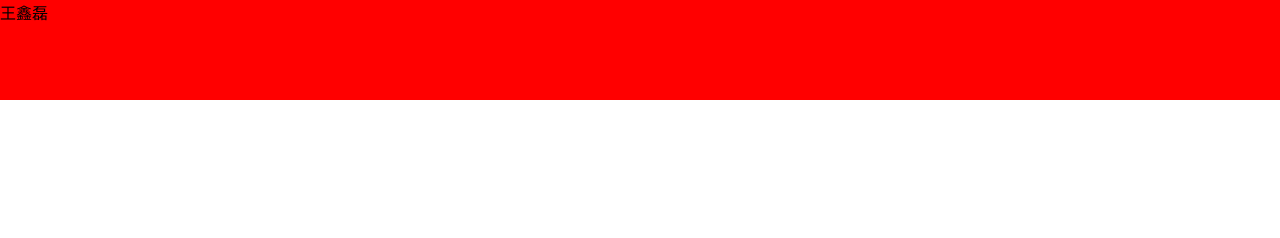
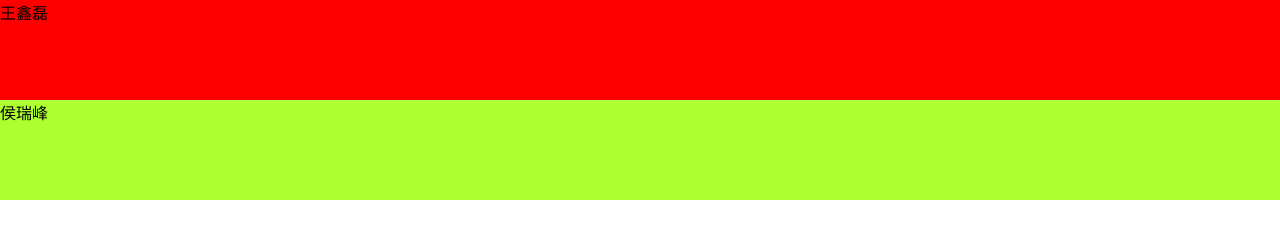
Before and after one commit to wxl0601/burn-carrot, a plain HTML site: page src/index.html in a window 1280 px wide. Drawn offline with Linux system fonts and the light colour scheme.

Commit message:
提交hly

```diff
--- a/src/index.html
+++ b/src/index.html
@@ -9,5 +9,6 @@
 </head>
 <body>
     <div class="red">王鑫磊</div>
+    <div class="color">侯瑞峰</div>
 </body>
 </html>
--- a/src/style/style.css
+++ b/src/style/style.css
@@ -7,3 +7,8 @@
     height: 100px;
     background: red;
 }
+.color{
+    width: 100%;
+    height:100px;
+    background: greenyellow;
+}
```
